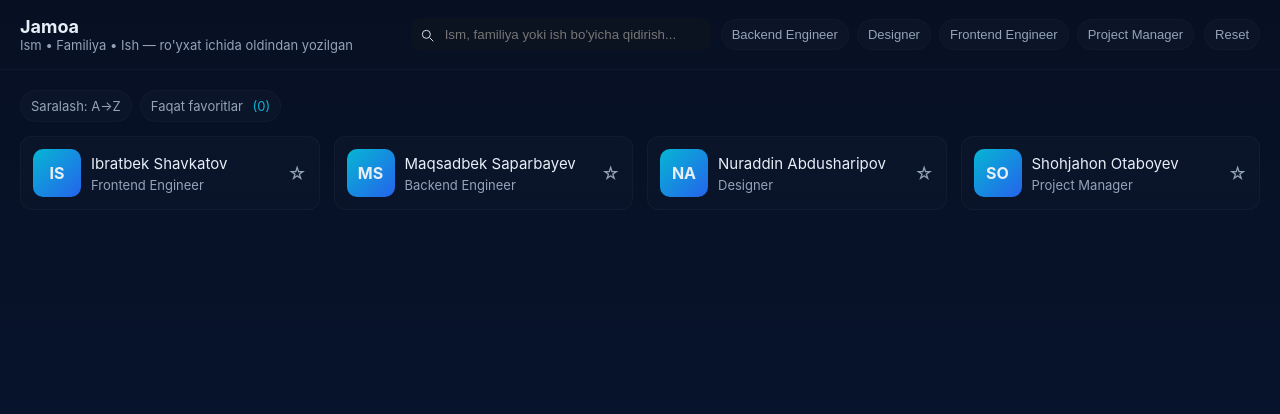
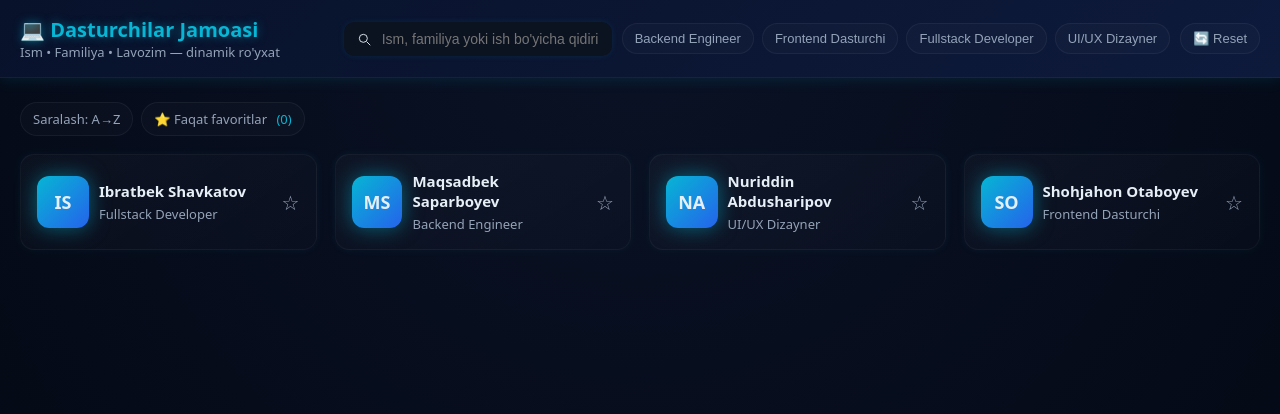
Before and after one commit to shoxjoxonatayev-droid/jamo, a plain HTML site: page index.html in a window 1280 px wide. Drawn offline with Linux system fonts and the light colour scheme.

Commit message:
Update index.html

```diff
--- a/index.html
+++ b/index.html
@@ -3,57 +3,176 @@
 <head>
   <meta charset="utf-8" />
   <meta name="viewport" content="width=device-width,initial-scale=1" />
-  <title>Jamoa — Ism, Familiya, Ish (Statik list)</title>
+  <title>Jamoa — Shohjahon Dasturchilar Jamoasi</title>
   <style>
-    :root{--bg:#0f1724;--card:#0b1220;--muted:#94a3b8;--accent:#06b6d4}
-    *{box-sizing:border-box}html,body{height:100%}
-    body{margin:0;font-family:Inter,system-ui,Roboto,Arial;background:linear-gradient(180deg,#071023,#071634);color:#e6eef6}
-    header{display:flex;align-items:center;justify-content:space-between;padding:16px 20px;border-bottom:1px solid rgba(255,255,255,0.03)}
-    h1{margin:0;font-size:18px}
+    :root{
+      --bg:#050b18;
+      --card:#0b1220;
+      --muted:#94a3b8;
+      --accent:#06b6d4;
+      --glow:#00f5d4;
+    }
+    *{box-sizing:border-box}
+    html,body{height:100%}
+    body{
+      margin:0;
+      font-family:'Poppins',system-ui,Roboto,Arial;
+      background:radial-gradient(circle at top,#0a1225 0%,#030712 100%);
+      color:#e6eef6;
+      overflow-x:hidden;
+      transition:background 0.6s;
+    }
+    header{
+      display:flex;
+      align-items:center;
+      justify-content:space-between;
+      padding:16px 20px;
+      border-bottom:1px solid rgba(255,255,255,0.05);
+      background:linear-gradient(135deg,#08122b,#0e1a3b);
+      box-shadow:0 0 15px rgba(6,182,212,0.15);
+      position:sticky;
+      top:0;
+      z-index:5;
+    }
+    h1{margin:0;font-size:20px;color:var(--accent);text-shadow:0 0 10px rgba(6,182,212,0.5)}
     .muted{color:var(--muted);font-size:13px}
-    .controls{display:flex;gap:10px;align-items:center}
-    .search{background:var(--card);padding:8px;border-radius:10px;display:flex;gap:8px;align-items:center}
-    .search input{background:transparent;border:0;color:inherit;outline:none;width:260px}
-    .chip{background:rgba(255,255,255,0.02);padding:7px 10px;border-radius:999px;font-size:13px;color:var(--muted);cursor:pointer;border:1px solid rgba(255,255,255,0.02)}
-    .chip.active{background:rgba(6,182,212,0.12);color:#dff9ff;border-color:rgba(6,182,212,0.18)}
-    main{padding:20px}
-    .toolbar{display:flex;justify-content:space-between;align-items:center;margin-bottom:14px;gap:12px}
-    .grid{display:grid;grid-template-columns:repeat(4,1fr);gap:14px}
-    @media(max-width:1100px){.grid{grid-template-columns:repeat(3,1fr)}}
-    @media(max-width:800px){.grid{grid-template-columns:repeat(2,1fr)}}
-    @media(max-width:480px){.grid{grid-template-columns:1fr}}
-    .card{background:linear-gradient(180deg,rgba(255,255,255,0.02),rgba(255,255,255,0.01));padding:12px;border-radius:12px;border:1px solid rgba(255,255,255,0.03);display:flex;align-items:center;justify-content:space-between;gap:10px;cursor:pointer;transition:transform .14s}
-    .card:hover{transform:translateY(-6px)}
+
+    /* Search va filterlar */
+    .controls{display:flex;gap:10px;align-items:center;flex-wrap:wrap;justify-content:flex-end}
+    .search{background:var(--card);padding:8px 12px;border-radius:10px;display:flex;gap:8px;align-items:center;box-shadow:0 0 6px rgba(6,182,212,0.1)}
+    .search input{background:transparent;border:0;color:inherit;outline:none;width:220px;font-size:14px}
+    .chip{
+      background:rgba(255,255,255,0.02);
+      padding:7px 12px;
+      border-radius:999px;
+      font-size:13px;
+      color:var(--muted);
+      cursor:pointer;
+      border:1px solid rgba(255,255,255,0.05);
+      transition:all 0.3s ease;
+    }
+    .chip:hover{border-color:var(--glow);color:#fff;box-shadow:0 0 6px var(--glow)}
+    .chip.active{
+      background:rgba(6,182,212,0.2);
+      color:#dff9ff;
+      border-color:rgba(6,182,212,0.4);
+      box-shadow:0 0 10px var(--accent);
+    }
+
+    main{padding:24px 20px;}
+    .toolbar{display:flex;justify-content:space-between;align-items:center;margin-bottom:18px;gap:12px;flex-wrap:wrap}
+    .grid{display:grid;grid-template-columns:repeat(auto-fit,minmax(240px,1fr));gap:18px;}
+
+    /* Card */
+    .card{
+      background:linear-gradient(145deg,rgba(255,255,255,0.03),rgba(255,255,255,0.01));
+      padding:16px;
+      border-radius:14px;
+      border:1px solid rgba(255,255,255,0.04);
+      display:flex;
+      align-items:center;
+      justify-content:space-between;
+      gap:10px;
+      cursor:pointer;
+      transition:transform .25s ease, box-shadow .25s ease;
+      box-shadow:0 0 10px rgba(0,255,255,0.05);
+      animation:fadeIn .5s ease forwards;
+    }
+    .card:hover{
+      transform:translateY(-6px) scale(1.02);
+      box-shadow:0 0 15px rgba(0,255,255,0.15);
+    }
+
     .left{display:flex;gap:10px;align-items:center}
-    .initial{width:48px;height:48px;border-radius:10px;background:linear-gradient(135deg,var(--accent),#2563eb);display:flex;align-items:center;justify-content:center;font-weight:700}
+    .initial{
+      width:52px;height:52px;
+      border-radius:12px;
+      background:linear-gradient(135deg,var(--accent),#2563eb);
+      display:flex;align-items:center;justify-content:center;
+      font-weight:700;font-size:18px;
+      box-shadow:0 0 10px rgba(6,182,212,0.4);
+      animation:pulse 2s infinite ease-in-out;
+    }
     .meta{min-width:0}
-    .name{font-size:15px;margin:0}
+    .name{font-size:15px;margin:0;font-weight:600}
     .role{font-size:13px;color:var(--muted);margin:4px 0 0 0}
     .actions{display:flex;gap:8px;align-items:center}
-    .btn{background:transparent;border:1px solid rgba(255,255,255,0.04);padding:8px;border-radius:8px;color:var(--muted);cursor:pointer}
-    .star{font-size:18px;color:var(--muted);cursor:pointer}
-    .favorite{color:#ffd166}
-    .modal-backdrop{position:fixed;inset:0;background:rgba(2,6,23,0.7);display:none;align-items:center;justify-content:center;padding:20px}
-    .modal{width:min(520px,96%);background:#071428;border-radius:10px;padding:16px;border:1px solid rgba(255,255,255,0.03)}
-    .modal h2{margin:0 0 8px 0}
-    .small{font-size:13px}
-    .empty{padding:40px;border-radius:10px;background:rgba(255,255,255,0.02);text-align:center;color:var(--muted)}
+    .star{font-size:20px;color:var(--muted);cursor:pointer;transition:transform .3s,color .3s}
+    .star:hover{transform:scale(1.3);color:#ffd166}
+    .favorite{color:#ffd166;text-shadow:0 0 8px #ffd166}
+
+    /* Modal */
+    .modal-backdrop{
+      position:fixed;inset:0;
+      background:rgba(2,6,23,0.8);
+      display:none;
+      align-items:center;
+      justify-content:center;
+      padding:20px;
+      backdrop-filter:blur(6px);
+      animation:fadeIn 0.3s ease forwards;
+    }
+    .modal{
+      width:min(520px,96%);
+      background:#0a1328;
+      border-radius:14px;
+      padding:24px;
+      border:1px solid rgba(255,255,255,0.05);
+      box-shadow:0 0 20px rgba(6,182,212,0.25);
+      transform:scale(0.8);
+      opacity:0;
+      animation:modalPop 0.4s forwards ease;
+    }
+    .modal h2{margin:0 0 8px 0;color:var(--glow)}
+    .small{font-size:13px;color:var(--muted)}
+    .empty{
+      padding:40px;
+      border-radius:10px;
+      background:rgba(255,255,255,0.02);
+      text-align:center;
+      color:var(--muted);
+      animation:fadeIn .4s ease;
+    }
+
+    /* Animations */
+    @keyframes fadeIn{
+      from{opacity:0;transform:translateY(10px)}
+      to{opacity:1;transform:translateY(0)}
+    }
+    @keyframes pulse{
+      0%,100%{box-shadow:0 0 10px rgba(6,182,212,0.2);}
+      50%{box-shadow:0 0 20px rgba(6,182,212,0.5);}
+    }
+    @keyframes modalPop{
+      to{transform:scale(1);opacity:1;}
+    }
+
+    button#closeModal{
+      float:right;
+      background:transparent;
+      border:0;
+      color:var(--muted);
+      font-size:18px;
+      cursor:pointer;
+      transition:color 0.2s;
+    }
+    button#closeModal:hover{color:#fff}
   </style>
 </head>
 <body>
   <header>
     <div>
-      <h1>Jamoa</h1>
-      <div class="muted small">Ism • Familiya • Ish — ro'yxat ichida oldindan yozilgan</div>
+      <h1>💻 Dasturchilar Jamoasi</h1>
+      <div class="muted small">Ism • Familiya • Lavozim — dinamik ro'yxat</div>
     </div>
 
     <div class="controls">
       <div class="search" role="search">
-        <svg width="16" height="16" viewBox="0 0 24 24" fill="none" aria-hidden><path d="M21 21l-4.35-4.35" stroke="currentColor" stroke-width="1.4" stroke-linecap="round" stroke-linejoin="round"/><circle cx="11" cy="11" r="6" stroke="currentColor" stroke-width="1.4"/></svg>
+        <svg width="16" height="16" viewBox="0 0 24 24" fill="none"><path d="M21 21l-4.35-4.35" stroke="currentColor" stroke-width="1.4" stroke-linecap="round" stroke-linejoin="round"/><circle cx="11" cy="11" r="6" stroke="currentColor" stroke-width="1.4"/></svg>
         <input id="searchInput" placeholder="Ism, familiya yoki ish bo'yicha qidirish...">
       </div>
       <div id="roleFilters" style="display:flex;gap:8px;align-items:center"></div>
-      <button class="chip" id="resetBtn">Reset</button>
+      <button class="chip" id="resetBtn">🔄 Reset</button>
     </div>
   </header>
 
@@ -61,11 +180,7 @@
     <div class="toolbar">
       <div style="display:flex;gap:8px;align-items:center">
         <div class="chip" id="sortBtn">Saralash: A→Z</div>
-        <div class="chip" id="favFilter">Faqat favoritlar <span id="favCount" style="margin-left:6px;color:var(--accent)"></span></div>
-      </div>
-
-      <div style="display:flex;gap:8px;align-items:center">
-        <!-- Note: no add/import/export buttons as requested -->
+        <div class="chip" id="favFilter">⭐ Faqat favoritlar <span id="favCount" style="margin-left:6px;color:var(--accent)"></span></div>
       </div>
     </div>
 
@@ -73,32 +188,25 @@
     <div id="empty" class="empty" style="display:none">Hech qanday a'zo topilmadi.</div>
   </main>
 
-  <!-- Detail modal (read-only) -->
-  <div id="modalBackdrop" class="modal-backdrop" role="dialog" aria-modal="true">
+  <div id="modalBackdrop" class="modal-backdrop">
     <div class="modal" id="modal">
-      <button id="closeModal" style="float:right;background:transparent;border:0;color:var(--muted);font-size:18px;cursor:pointer">✕</button>
+      <button id="closeModal">✕</button>
       <h2 id="modalName">Ism Familiya</h2>
-      <p class="small muted" id="modalRole">Lavozim</p>
+      <p class="small" id="modalRole">Lavozim</p>
     </div>
   </div>
 
   <script>
-    /***** Avvaldan yozilgan a'zolar (HTML ichidagi JS massiv) *****/
     const members = [
-      {id:1, firstName:'Shohjahon', lastName:'Otaboyev', role:'Project Manager'},
-      {id:2, firstName:'Ibratbek', lastName:'Shavkatov', role:'Frontend Engineer'},
-      {id:3, firstName:'Maqsadbek', lastName:'Saparbayev', role:'Backend Engineer'},
-      {id:4, firstName:'Nuraddin', lastName:'Abdusharipov', role:'Designer'}
+      {id:1, firstName:'Shohjahon', lastName:'Otaboyev', role:'Frontend Dasturchi'},
+      {id:2, firstName:'Ibratbek', lastName:'Shavkatov', role:'Fullstack Developer'},
+      {id:3, firstName:'Maqsadbek', lastName:'Saparboyev', role:'Backend Engineer'},
+      {id:4, firstName:'Nuriddin', lastName:'Abdusharipov', role:'UI/UX Dizayner'}
     ];
 
-    // State (favorites persisted locally but members list is static in code)
     let favs = new Set(JSON.parse(localStorage.getItem('team_static_favs_v1') || '[]'));
-    let searchTerm = '';
-    let activeRole = null;
-    let showOnlyFavs = false;
-    let sortAsc = true;
+    let searchTerm = '', activeRole = null, showOnlyFavs = false, sortAsc = true;
 
-    // DOM refs
     const grid = document.getElementById('grid');
     const searchInput = document.getElementById('searchInput');
     const roleFilters = document.getElementById('roleFilters');
@@ -111,143 +219,67 @@
     const modalName = document.getElementById('modalName');
     const modalRole = document.getElementById('modalRole');
 
-    // Helpers
     function saveFavs(){ localStorage.setItem('team_static_favs_v1', JSON.stringify([...favs])); }
-
-    function getRoles(){
-      const set = new Set(members.map(m=>m.role).filter(Boolean));
-      return [...set].sort((a,b)=>a.localeCompare(b));
-    }
+    function getRoles(){ return [...new Set(members.map(m=>m.role))].sort(); }
 
     function renderRoleFilters(){
-      roleFilters.innerHTML = '';
-      const roles = getRoles();
-      roles.forEach(r=>{
-        const btn = document.createElement('button');
-        btn.className = 'chip' + (activeRole===r ? ' active' : '');
-        btn.textContent = r;
-        btn.onclick = ()=>{
-          activeRole = (activeRole===r) ? null : r;
-          render();
-        };
+      roleFilters.innerHTML='';
+      getRoles().forEach(r=>{
+        const btn=document.createElement('button');
+        btn.className='chip'+(activeRole===r?' active':'');
+        btn.textContent=r;
+        btn.onclick=()=>{activeRole=(activeRole===r)?null:r;render();}
         roleFilters.appendChild(btn);
       });
     }
 
-    function matchesSearch(m, term){
-      if(!term) return true;
-      term = term.toLowerCase();
-      return (m.firstName && m.firstName.toLowerCase().includes(term))
-          || (m.lastName && m.lastName.toLowerCase().includes(term))
-          || (m.role && m.role.toLowerCase().includes(term));
-    }
+    function matchesSearch(m,t){if(!t)return true;t=t.toLowerCase();return m.firstName.toLowerCase().includes(t)||m.lastName.toLowerCase().includes(t)||m.role.toLowerCase().includes(t);}
 
     function render(){
-      // filter
-      let list = members.slice();
-      if(activeRole) list = list.filter(m=>m.role === activeRole);
-      if(searchTerm) list = list.filter(m=>matchesSearch(m, searchTerm));
-      if(showOnlyFavs) list = list.filter(m=>favs.has(m.id));
+      let list=members.slice();
+      if(activeRole)list=list.filter(m=>m.role===activeRole);
+      if(searchTerm)list=list.filter(m=>matchesSearch(m,searchTerm));
+      if(showOnlyFavs)list=list.filter(m=>favs.has(m.id));
+      list.sort((a,b)=>sortAsc?(a.firstName+a.lastName).localeCompare(b.firstName+b.lastName):(b.firstName+b.lastName).localeCompare(a.firstName+a.lastName));
+      favCount.textContent=`(${[...favs].length})`;
 
-      // sort
-      list.sort((a,b)=>{
-        const ka = (a.firstName+' '+a.lastName).toLowerCase();
-        const kb = (b.firstName+' '+b.lastName).toLowerCase();
-        return sortAsc ? ka.localeCompare(kb) : kb.localeCompare(ka);
-      });
-
-      // update fav count display
-      favCount.textContent = `(${[...favs].length})`;
-
-      // render grid
-      grid.innerHTML = '';
-      if(list.length === 0){
-        document.getElementById('empty').style.display = 'block';
-      } else {
-        document.getElementById('empty').style.display = 'none';
-      }
-
+      grid.innerHTML='';
+      document.getElementById('empty').style.display=list.length?'none':'block';
       list.forEach(m=>{
-        const el = document.createElement('div');
-        el.className = 'card';
-        el.setAttribute('data-id', m.id);
-
-        // click to open modal (detail)
-        el.onclick = (e)=>{
-          if(e.target.classList.contains('star')) return; // clicking star toggles fav
-          openDetail(m);
-        };
-
-        const left = document.createElement('div'); left.className = 'left';
-        const initial = document.createElement('div'); initial.className = 'initial';
-        const initials = ((m.firstName||'')[0]||'') + ((m.lastName||'')[0]||'');
-        initial.textContent = initials.toUpperCase();
-        const meta = document.createElement('div'); meta.className = 'meta';
-        const name = document.createElement('p'); name.className = 'name'; name.textContent = (m.firstName||'') + ' ' + (m.lastName||'');
-        const role = document.createElement('p'); role.className = 'role'; role.textContent = m.role || '';
-        meta.appendChild(name); meta.appendChild(role);
-        left.appendChild(initial); left.appendChild(meta);
-
-        const actions = document.createElement('div'); actions.className = 'actions';
-        const star = document.createElement('div'); star.className = 'star';
-        star.innerHTML = favs.has(m.id) ? '★' : '☆';
-        if(favs.has(m.id)) star.classList.add('favorite');
-        star.onclick = (ev)=>{
-          ev.stopPropagation();
-          if(favs.has(m.id)) favs.delete(m.id);
-          else favs.add(m.id);
-          saveFavs();
-          render();
-        };
+        const el=document.createElement('div');
+        el.className='card';
+        el.onclick=e=>{if(e.target.classList.contains('star'))return;openDetail(m);}
+        const left=document.createElement('div');left.className='left';
+        const initial=document.createElement('div');initial.className='initial';initial.textContent=(m.firstName[0]+m.lastName[0]).toUpperCase();
+        const meta=document.createElement('div');meta.className='meta';
+        const name=document.createElement('p');name.className='name';name.textContent=m.firstName+' '+m.lastName;
+        const role=document.createElement('p');role.className='role';role.textContent=m.role;
+        meta.appendChild(name);meta.appendChild(role);
+        left.appendChild(initial);left.appendChild(meta);
+        const actions=document.createElement('div');actions.className='actions';
+        const star=document.createElement('div');star.className='star';star.innerHTML=favs.has(m.id)?'★':'☆';if(favs.has(m.id))star.classList.add('favorite');
+        star.onclick=ev=>{ev.stopPropagation();favs.has(m.id)?favs.delete(m.id):favs.add(m.id);saveFavs();render();}
         actions.appendChild(star);
-
-        el.appendChild(left);
-        el.appendChild(actions);
+        el.appendChild(left);el.appendChild(actions);
         grid.appendChild(el);
       });
     }
 
     function openDetail(m){
-      modalName.textContent = (m.firstName||'') + ' ' + (m.lastName||'');
-      modalRole.textContent = m.role || '';
-      modalBackdrop.style.display = 'flex';
+      modalName.textContent=m.firstName+' '+m.lastName;
+      modalRole.textContent=m.role;
+      modalBackdrop.style.display='flex';
     }
+    function closeDetail(){modalBackdrop.style.display='none';}
 
-    function closeDetail(){
-      modalBackdrop.style.display = 'none';
-    }
+    searchInput.addEventListener('input',e=>{searchTerm=e.target.value.trim();render();});
+    resetBtn.onclick=()=>{searchTerm='';activeRole=null;showOnlyFavs=false;sortAsc=true;searchInput.value='';sortBtn.textContent='Saralash: A→Z';favFilter.classList.remove('active');render();}
+    sortBtn.onclick=()=>{sortAsc=!sortAsc;sortBtn.textContent=sortAsc?'Saralash: A→Z':'Saralash: Z→A';render();}
+    favFilter.onclick=()=>{showOnlyFavs=!showOnlyFavs;favFilter.classList.toggle('active',showOnlyFavs);render();}
+    closeModal.onclick=closeDetail;
+    modalBackdrop.addEventListener('click',e=>{if(e.target===modalBackdrop)closeDetail();});
 
-    // Event bindings
-    searchInput.addEventListener('input', (e)=>{ searchTerm = e.target.value.trim(); render(); });
-    resetBtn.addEventListener('click', ()=>{
-      searchInput.value = '';
-      searchTerm = '';
-      activeRole = null;
-      showOnlyFavs = false;
-      sortAsc = true;
-      sortBtn.textContent = 'Saralash: A→Z';
-      favFilter.classList.remove('active');
-      render();
-    });
-
-    sortBtn.addEventListener('click', ()=>{
-      sortAsc = !sortAsc;
-      sortBtn.textContent = sortAsc ? 'Saralash: A→Z' : 'Saralash: Z→A';
-      render();
-    });
-
-    favFilter.addEventListener('click', ()=>{
-      showOnlyFavs = !showOnlyFavs;
-      favFilter.classList.toggle('active', showOnlyFavs);
-      render();
-    });
-
-    closeModal.addEventListener('click', closeDetail);
-    modalBackdrop.addEventListener('click', (e)=>{ if(e.target===modalBackdrop) closeDetail(); });
-
-    // initial render
-    renderRoleFilters();
-    render();
+    renderRoleFilters();render();
   </script>
 </body>
 </html>
```
